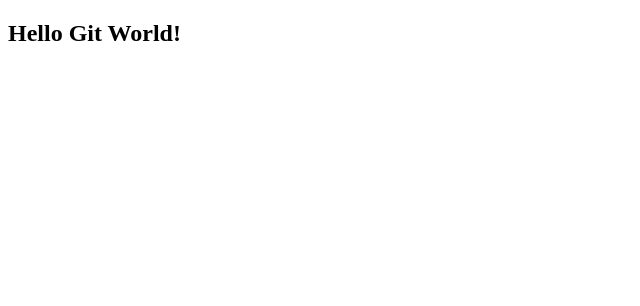
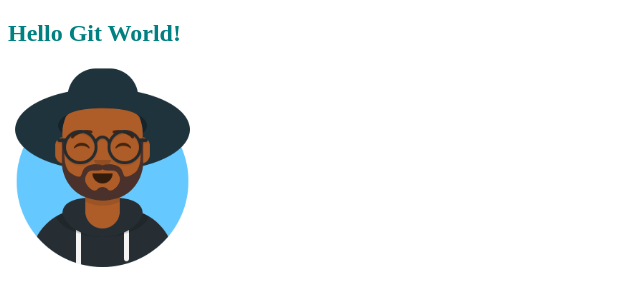
Before and after one commit to mukunzidd/git-workflow, a plain HTML site: page index.html in a window 1280 px wide. Shown: the whole page, without its empty margins (0-640 px from the left). Drawn offline with Linux system fonts and the light colour scheme.

Commit message:
ch: setup the project
- Add entry file
- added project assets
- add css file
- add JS entry file
- ignore .vscode

[ Finish ch-setup ]

```diff
--- /dev/null
+++ b/css/main.css
@@ -0,0 +1,7 @@
+h2 {
+  color: teal;
+}
+
+.avatar {
+  height: 200px;
+}
--- a/index.html
+++ b/index.html
@@ -4,8 +4,11 @@
     <meta charset="UTF-8">
     <meta name="viewport" content="width=device-width, initial-scale=1.0">
     <title>Git Workflow</title>
+    <link rel="stylesheet" href="/css/main.css">
 </head>
 <body>
     <h2>Hello Git World!</h2>
+    <img src="/assets/avatars/avataaars-001.png" class="avatar" alt="avatar1">
+    <script src="/js/main.js"></script>
 </body>
 </html>
--- /dev/null
+++ b/js/main.js
@@ -0,0 +1 @@
+console.log('Hello JS world!')
```
Also changed, not shown: assets/avatars/avataaars-001.png (added), assets/avatars/avataaars-002.png (added), assets/avatars/avataaars-003.png (added), assets/avatars/avataaars-004.png (added), assets/avatars/avataaars-006.png (added), assets/avatars/avataaars-007.png (added), assets/avatars/avataaars005.png (added), 1 other file.
